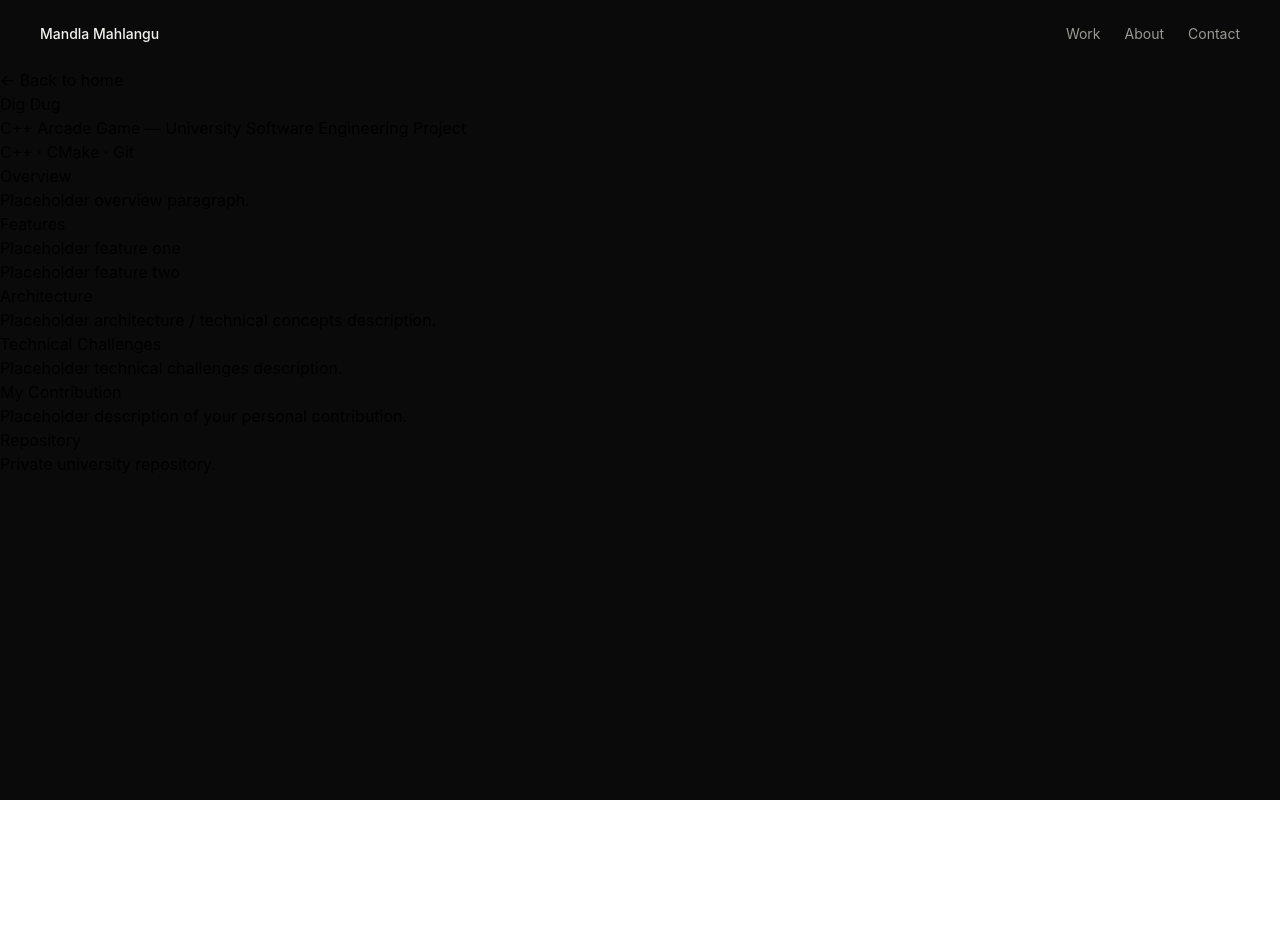
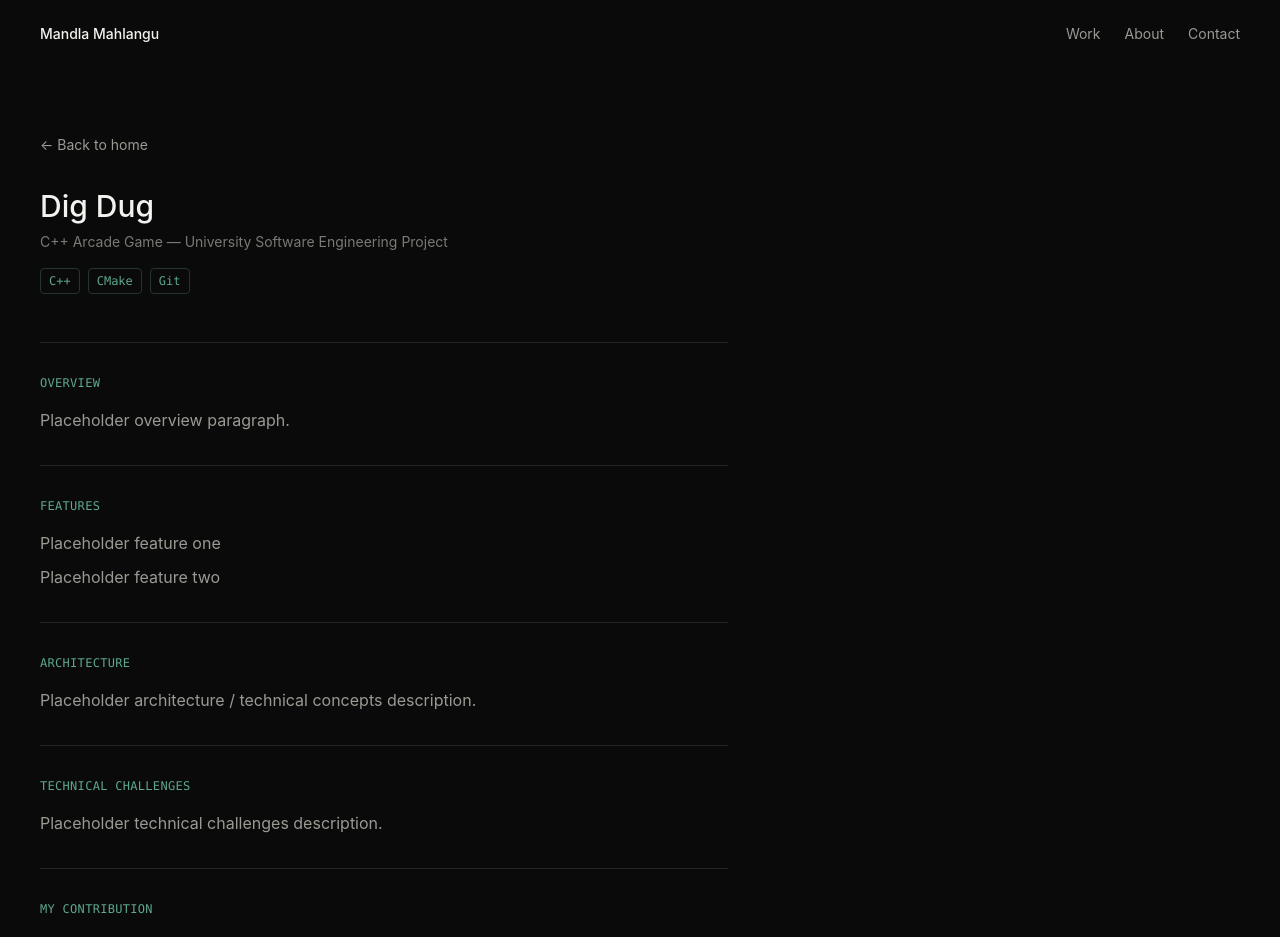
Before and after one commit to mandlacodes404/mandlacodes404.github.io, a React (Vite) app: page /projects/dig-dug in a window 1280 px wide. Shown: the top 937 px of the page. Before the commit the page ends 800 px from the top, so only its background shows below. Built offline with nearby package versions, Linux system fonts and the light colour scheme.

Commit message:
Style ProjectPage template: overview, features, architecture, challenges, contribution, repository sections

```diff
--- a/src/pages/ProjectPage.jsx
+++ b/src/pages/ProjectPage.jsx
@@ -1,9 +1,4 @@
 // src/pages/ProjectPage.jsx
-//
-// One reusable template for every project page. It reads the "slug"
-// from the URL (e.g. "iskool" from /projects/iskool), finds the matching
-// project in projects.js, and renders its details. Adding a new project
-// later does NOT require a new page file — just a new entry in projects.js.
 
 import { useParams, Link } from "react-router-dom";
 import { projects } from "../data/projects";
@@ -14,50 +9,117 @@ function ProjectPage() {
 
   if (!project) {
     return (
-      <main>
-        <p>Project not found.</p>
-        <Link to="/">Back to home</Link>
+      <main className="px-10 py-16">
+        <p className="text-text-secondary">Project not found.</p>
+        <Link to="/" className="text-accent hover:underline">
+          Back to home
+        </Link>
       </main>
     );
   }
 
   return (
-    <main>
-      <Link to="/">← Back to home</Link>
+    <main className="px-10 py-16 max-w-3xl">
+      <Link
+        to="/"
+        className="text-sm text-text-secondary hover:text-text-primary transition-colors"
+      >
+        ← Back to home
+      </Link>
 
-      <h1>{project.name}</h1>
-      <p>{project.category}</p>
-      <p>{project.techStack.join(" · ")}</p>
+      <div className="mt-8 mb-12">
+        <h1 className="text-3xl font-medium text-text-primary mb-2">
+          {project.name}
+        </h1>
+        <p className="text-sm text-text-muted mb-4">{project.category}</p>
+        <div className="flex gap-2 flex-wrap">
+          {project.techStack.map((tech) => (
+            <span
+              key={tech}
+              className="text-xs font-mono text-accent border border-border-soft rounded px-2 py-1"
+            >
+              {tech}
+            </span>
+          ))}
+        </div>
+      </div>
 
-      <h2>Overview</h2>
-      <p>{project.overview}</p>
+      <section className="py-8 border-t border-border">
+        <p className="font-mono text-xs tracking-wide text-accent mb-4">
+          OVERVIEW
+        </p>
+        <p className="text-base text-text-secondary leading-relaxed">
+          {project.overview}
+        </p>
+      </section>
 
-      <h2>Features</h2>
-      <ul>
+      <section className="py-8 border-t border-border">
+        <p className="font-mono text-xs tracking-wide text-accent mb-4">
+          FEATURES
+        </p>
+        <ul className="space-y-2">
           {project.features.map((feature) => (
-          <li key={feature}>{feature}</li>
+            <li
+              key={feature}
+              className="text-base text-text-secondary leading-relaxed"
+            >
+              {feature}
+            </li>
           ))}
         </ul>
+      </section>
 
-      <h2>Architecture</h2>
-      <p>{project.architecture}</p>
+      <section className="py-8 border-t border-border">
+        <p className="font-mono text-xs tracking-wide text-accent mb-4">
+          ARCHITECTURE
+        </p>
+        <p className="text-base text-text-secondary leading-relaxed">
+          {project.architecture}
+        </p>
+      </section>
 
-      <h2>Technical Challenges</h2>
-      <p>{project.challenges}</p>
+      <section className="py-8 border-t border-border">
+        <p className="font-mono text-xs tracking-wide text-accent mb-4">
+          TECHNICAL CHALLENGES
+        </p>
+        <p className="text-base text-text-secondary leading-relaxed">
+          {project.challenges}
+        </p>
+      </section>
 
-      <h2>My Contribution</h2>
-      <p>{project.contribution}</p>
+      <section className="py-8 border-t border-border">
+        <p className="font-mono text-xs tracking-wide text-accent mb-4">
+          MY CONTRIBUTION
+        </p>
+        <p className="text-base text-text-secondary leading-relaxed">
+          {project.contribution}
+        </p>
+      </section>
 
-      <h2>Repository</h2>
+      <section className="py-8 border-t border-border">
+        <p className="font-mono text-xs tracking-wide text-accent mb-4">
+          REPOSITORY
+        </p>
         {project.isPrivateRepo ? (
-        <p>Private university repository.</p>
+          <p className="text-base text-text-secondary flex items-center gap-2">
+            <i className="ti ti-lock text-sm" aria-hidden="true"></i>
+            Private university repository.
+          </p>
         ) : project.links.github ? (
-        <a href={project.links.github} target="_blank" rel="noreferrer">
-          View on GitHub
+          <a
+            href={project.links.github}
+            target="_blank"
+            rel="noreferrer"
+            className="text-sm text-accent hover:underline"
+          >
+            View on GitHub →
           </a>
         ) : (
-        <p>Repository link coming soon.</p>
+          <p className="text-base text-text-muted">
+            Repository link coming soon.
+          </p>
         )}
+      </section>
     </main>
   );
 }
```
Lines whose indentation alone changed are shown as unchanged.
